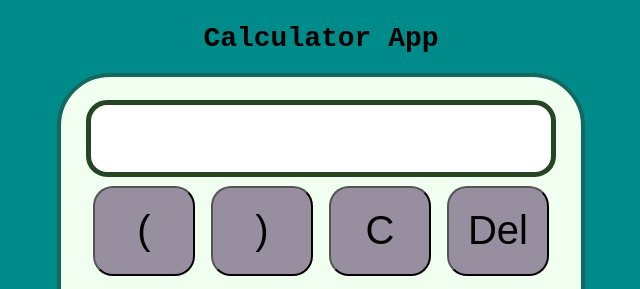
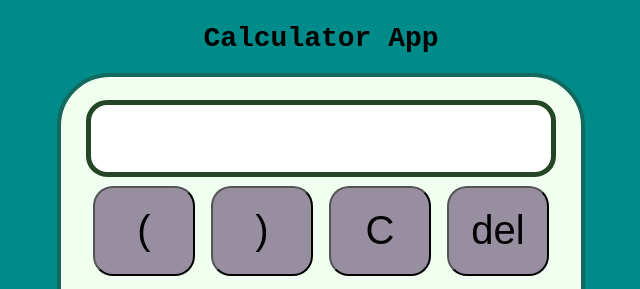
Before and after one commit to UtkarshMathur19/Calculator-App, a plain HTML site: page index.html in a window 1280 px wide. Shown: the top 289 px of the page, 319-959 px from the left. Drawn offline with Linux system fonts and the light colour scheme.

Commit message:
Update index.html

```diff
--- a/index.html
+++ b/index.html
@@ -20,7 +20,7 @@
                     <td><button>(</button></td>
                     <td><button>)</button></td>
                     <td><button>C</button></td>
-                    <td><button>Del</button></td>
+                    <td><button>del</button></td>
                 </tr>
                 <tr>
                     <td><button>7</button></td>
```
